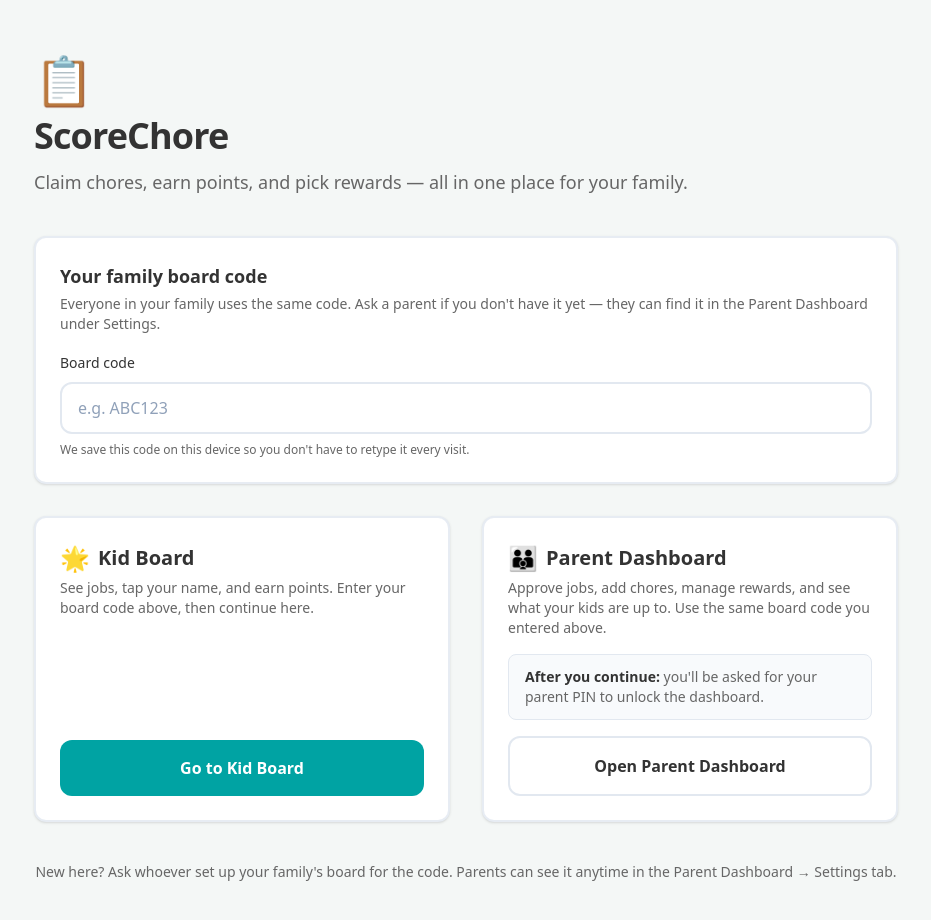
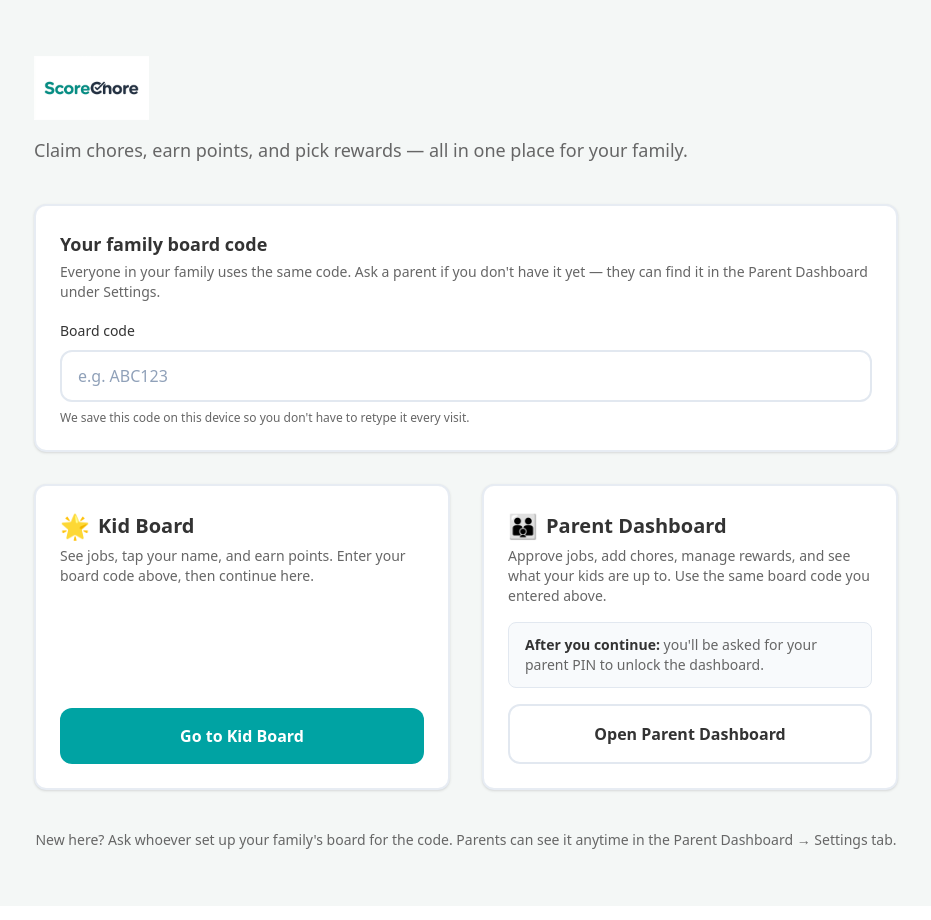
Before and after one commit to FalseEnigma/family-job-board, a Next.js app: page / in a window 1280 px wide. Shown: the top 920 px of the page, without its empty margins (174-1105 px from the left). Built offline with nearby package versions, Linux system fonts and the light colour scheme.

Commit message:
add logo

```diff
--- a/app/board/page.tsx
+++ b/app/board/page.tsx
@@ -1,6 +1,7 @@
 'use client'
 
 import { Suspense, useEffect, useRef, useState } from 'react'
+import Image from 'next/image'
 import Link from 'next/link'
 import { useSearchParams } from 'next/navigation'
 import { supabase } from '../../lib/supabaseClient'
@@ -711,8 +712,17 @@ function BoardPageContent() {
           >
             {activeJobs.length === 0 ? '😴' : recentlyEarnedPoints ? '🎉' : '😊'}
           </span>
-          <div>
-            <h1 className="text-2xl sm:text-3xl font-bold tracking-tight text-[#333333]">ScoreChore</h1>
+          <div className="min-w-0">
+            <h1 className="m-0 mb-1">
+              <Image
+                src="/scorechore-logo.png"
+                alt="ScoreChore"
+                width={280}
+                height={72}
+                priority
+                className="h-9 sm:h-10 w-auto max-w-[min(100%,260px)]"
+              />
+            </h1>
           <div className="text-xs text-[#666666] mt-1">
             Household: {householdName || 'Loading...'}{' '}
             {householdCode ? `(code: ${householdCode})` : ''}
--- a/app/page.tsx
+++ b/app/page.tsx
@@ -1,6 +1,7 @@
 'use client'
 
 import { useEffect, useRef, useState } from 'react'
+import Image from 'next/image'
 import { useRouter } from 'next/navigation'
 
 const BOARD_CODE_KEY = 'family_job_board_code'
@@ -64,13 +65,17 @@ export default function Home() {
     <div className="min-h-screen bg-ease-bg text-[#333333]">
       <main className="mx-auto w-full max-w-4xl px-4 py-8 sm:py-14">
         <div className="text-center sm:text-left mb-8 sm:mb-10">
-          <p className="text-4xl sm:text-5xl mb-3" aria-hidden>
-            📋
-          </p>
-          <h1 className="text-3xl sm:text-4xl font-bold tracking-tight text-[#333333]">
-            ScoreChore
+          <h1 className="m-0 mb-4 flex justify-center sm:justify-start">
+            <Image
+              src="/scorechore-logo.png"
+              alt="ScoreChore"
+              width={340}
+              height={88}
+              priority
+              className="h-14 sm:h-16 w-auto max-w-full"
+            />
           </h1>
-          <p className="mt-3 text-lg text-[#666666] max-w-2xl mx-auto sm:mx-0">
+          <p className="mt-1 text-lg text-[#666666] max-w-2xl mx-auto sm:mx-0">
             Claim chores, earn points, and pick rewards — all in one place for
             your family.
           </p>
--- a/app/parent/page.tsx
+++ b/app/parent/page.tsx
@@ -1,6 +1,7 @@
 'use client'
 
 import { Suspense, useEffect, useRef, useState, FormEvent } from 'react'
+import Image from 'next/image'
 import Link from 'next/link'
 import { supabase } from '../../lib/supabaseClient'
 import { useSearchParams } from 'next/navigation'
@@ -1530,11 +1531,22 @@ function ParentPageContent() {
       <header className="sticky top-0 z-10 bg-white border-b border-slate-200/80 shadow-sm">
         <div className="max-w-6xl mx-auto px-4 sm:px-6 py-3">
           <div className="flex flex-col sm:flex-row sm:items-center sm:justify-between gap-3">
-            <div>
-              <h1 className="text-xl sm:text-2xl font-bold tracking-tight text-[#333333]">Parent Dashboard</h1>
-              <div className="text-xs text-[#666666] mt-1">
-                {householdName || 'Loading...'}
-                {householdCode && ` • Code: ${householdCode}`}
+            <div className="flex items-start gap-3 min-w-0">
+              <Image
+                src="/scorechore-logo.png"
+                alt="ScoreChore"
+                width={200}
+                height={52}
+                className="h-8 sm:h-9 w-auto shrink-0 mt-0.5"
+              />
+              <div className="min-w-0">
+                <h1 className="text-xl sm:text-2xl font-bold tracking-tight text-[#333333]">
+                  Parent Dashboard
+                </h1>
+                <div className="text-xs text-[#666666] mt-1">
+                  {householdName || 'Loading...'}
+                  {householdCode && ` • Code: ${householdCode}`}
+                </div>
               </div>
             </div>
             <div className="flex items-center gap-2">
```
Also changed, not shown: public/scorechore-logo.png (added).
